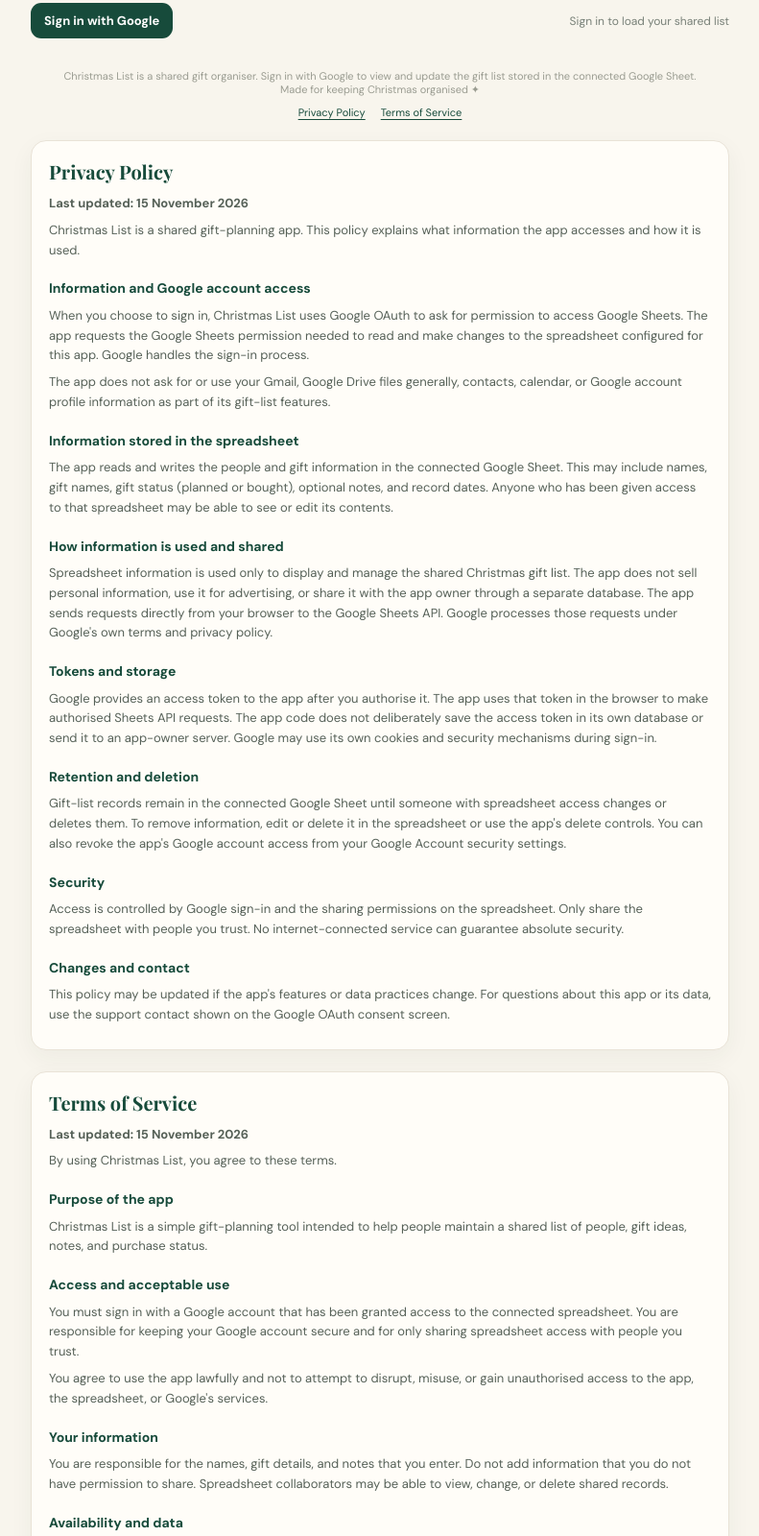
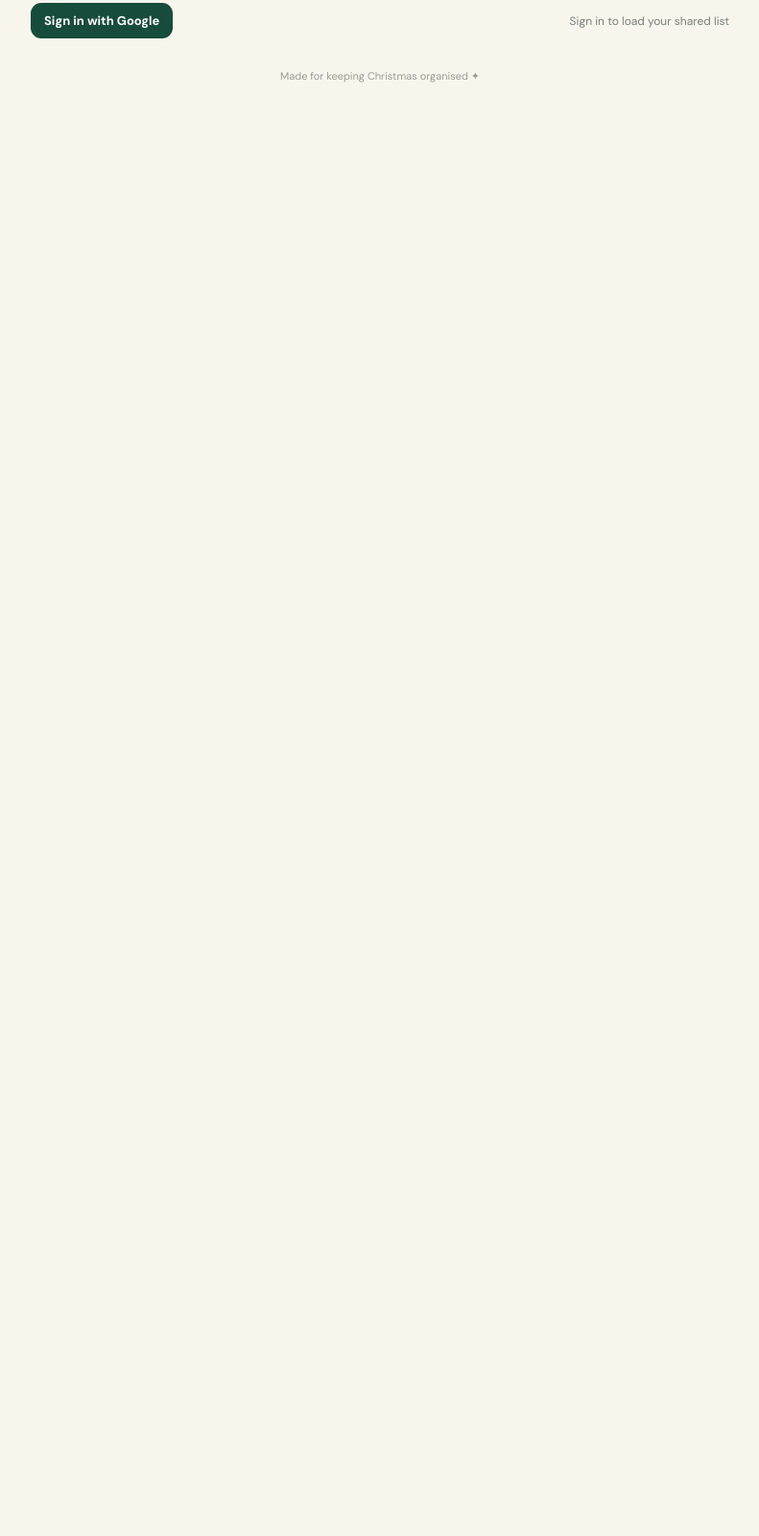
Before and after one commit to benny-gorilla/Christmas-List, a plain HTML site: page index.html in a window 1280 px wide. Shown: the part 85-1685 px from the top of the page at 96% size, without its empty margins (244-1035 px from the left). After the commit the page ends 800 px from the top, so only its background shows below. Drawn offline with nearby package versions, Linux system fonts and the light colour scheme.

Commit message:
Sign in update

```diff
--- a/index.html
+++ b/index.html
@@ -55,13 +55,6 @@
     .error{color:#a33d42}.success{color:var(--green)}
     .back{color:var(--green);font-weight:700;border:0;background:none;padding:0 0 15px}
     footer{text-align:center;color:#9a9c91;font-size:11px;margin-top:32px}
-    .legal-links{display:flex;justify-content:center;gap:16px;flex-wrap:wrap;margin-top:10px}
-    .legal-links a{color:var(--green);text-decoration:underline;text-underline-offset:3px}
-    .legal{margin-top:22px;background:var(--paper);border:1px solid var(--line);border-radius:16px;padding:18px;box-shadow:var(--shadow);font-size:13px;line-height:1.6}
-    .legal h2{font:700 20px "Playfair Display",serif;color:var(--green);margin:0 0 10px}
-    .legal h3{font-size:14px;color:var(--green);margin:18px 0 5px}
-    .legal p{margin:7px 0;color:#566158}
-    .legal a{color:var(--green)}
     @media(min-width:600px){.people{grid-template-columns:1fr 1fr}.person{align-self:start}}
   </style>
 </head>
@@ -110,71 +103,7 @@
     <label for="giftNotes">Notes (optional)</label><textarea id="giftNotes" maxlength="1000" placeholder="Size, colour, link, ideas..."></textarea>
     <div class="form-actions"><button class="btn primary" id="saveGift">Save gift</button><button class="btn secondary" id="cancelGift2">Cancel</button></div>
   </section>
-  <footer>
-    <div>Christmas List is a shared gift organiser. Sign in with Google to view and update the gift list stored in the connected Google Sheet.</div>
-    <div>Made for keeping Christmas organised ✦</div>
-    <nav class="legal-links" aria-label="Legal information">
-      <a href="#privacy-policy">Privacy Policy</a>
-      <a href="#terms-of-service">Terms of Service</a>
-    </nav>
-  </footer>
-
-  <section class="legal" id="privacy-policy">
-    <h2>Privacy Policy</h2>
-    <p><strong>Last updated: 15 November 2026</strong></p>
-    <p>Christmas List is a shared gift-planning app. This policy explains what information the app accesses and how it is used.</p>
-
-    <h3>Information and Google account access</h3>
-    <p>When you choose to sign in, Christmas List uses Google OAuth to ask for permission to access Google Sheets. The app requests the Google Sheets permission needed to read and make changes to the spreadsheet configured for this app. Google handles the sign-in process.</p>
-    <p>The app does not ask for or use your Gmail, Google Drive files generally, contacts, calendar, or Google account profile information as part of its gift-list features.</p>
-
-    <h3>Information stored in the spreadsheet</h3>
-    <p>The app reads and writes the people and gift information in the connected Google Sheet. This may include names, gift names, gift status (planned or bought), optional notes, and record dates. Anyone who has been given access to that spreadsheet may be able to see or edit its contents.</p>
-
-    <h3>How information is used and shared</h3>
-    <p>Spreadsheet information is used only to display and manage the shared Christmas gift list. The app does not sell personal information, use it for advertising, or share it with the app owner through a separate database. The app sends requests directly from your browser to the Google Sheets API. Google processes those requests under Google's own terms and privacy policy.</p>
-
-    <h3>Tokens and storage</h3>
-    <p>Google provides an access token to the app after you authorise it. The app uses that token in the browser to make authorised Sheets API requests. The app code does not deliberately save the access token in its own database or send it to an app-owner server. Google may use its own cookies and security mechanisms during sign-in.</p>
-
-    <h3>Retention and deletion</h3>
-    <p>Gift-list records remain in the connected Google Sheet until someone with spreadsheet access changes or deletes them. To remove information, edit or delete it in the spreadsheet or use the app's delete controls. You can also revoke the app's Google account access from your Google Account security settings.</p>
-
-    <h3>Security</h3>
-    <p>Access is controlled by Google sign-in and the sharing permissions on the spreadsheet. Only share the spreadsheet with people you trust. No internet-connected service can guarantee absolute security.</p>
-
-    <h3>Changes and contact</h3>
-    <p>This policy may be updated if the app's features or data practices change. For questions about this app or its data, use the support contact shown on the Google OAuth consent screen.</p>
-  </section>
-
-  <section class="legal" id="terms-of-service">
-    <h2>Terms of Service</h2>
-    <p><strong>Last updated: 15 November 2026</strong></p>
-    <p>By using Christmas List, you agree to these terms.</p>
-
-    <h3>Purpose of the app</h3>
-    <p>Christmas List is a simple gift-planning tool intended to help people maintain a shared list of people, gift ideas, notes, and purchase status.</p>
-
-    <h3>Access and acceptable use</h3>
-    <p>You must sign in with a Google account that has been granted access to the connected spreadsheet. You are responsible for keeping your Google account secure and for only sharing spreadsheet access with people you trust.</p>
-    <p>You agree to use the app lawfully and not to attempt to disrupt, misuse, or gain unauthorised access to the app, the spreadsheet, or Google's services.</p>
-
-    <h3>Your information</h3>
-    <p>You are responsible for the names, gift details, and notes that you enter. Do not add information that you do not have permission to share. Spreadsheet collaborators may be able to view, change, or delete shared records.</p>
-
-    <h3>Availability and data</h3>
-    <p>The app is provided free of charge and on an “as available” basis. It depends on GitHub Pages, Google sign-in, internet access, and the Google Sheets API. Access may occasionally be interrupted or changed. Keep your own copy or backup of important spreadsheet information.</p>
-
-    <h3>No warranty or liability</h3>
-    <p>To the extent permitted by law, the app is provided without warranties or guarantees. The app owner is not responsible for loss of gift-list data, service interruptions, or decisions made using information in the list. Nothing in these terms excludes liability that cannot legally be excluded.</p>
-
-    <h3>Changes or ending use</h3>
-    <p>The app may be changed, suspended, or discontinued. You can stop using it at any time and revoke its Google access through your Google Account settings. Spreadsheet data can be managed separately by anyone with the necessary spreadsheet permissions.</p>
-
-    <h3>Changes to these terms</h3>
-    <p>These terms may be updated when the app changes. The latest version will be published on this page.</p>
-  </section>
-</div>
+  <footer>Made for keeping Christmas organised ✦</footer>
 
 <script src="https://accounts.google.com/gsi/client" async defer></script>
 <script src="https://apis.google.com/js/api.js" async defer></script>
@@ -228,6 +157,7 @@ function waitForGoogle(){
       if (response.error || !response.access_token) {
         accessToken = null;
         $("signInBtn").classList.remove("hidden");
+        $("chooseSheetBtn").classList.add("hidden");
         $("status").textContent = "Sign-in required";
         const detail = response.error ? " (" + response.error + ")" : "";
         msg("Google needs you to sign in. Tap Sign in with Google to continue." + detail, "error");
@@ -238,7 +168,8 @@ function waitForGoogle(){
       authHasBeenGranted = true;
       $("signInBtn").classList.add("hidden");
       $("refreshBtn").classList.remove("hidden");
-      $("chooseSheetBtn").classList.remove("hidden");
+      if (selectedSpreadsheetId) $("chooseSheetBtn").classList.add("hidden");
+      else $("chooseSheetBtn").classList.remove("hidden");
       $("status").textContent = "Google connected";
       if (selectedSpreadsheetId) {
         $("app").classList.remove("hidden");
@@ -254,7 +185,7 @@ function waitForGoogle(){
   // interaction, the callback displays the sign-in button instead.
   if (authHasBeenGranted) {
     $("status").textContent = "Reconnecting to Google…";
-    tokenClient.requestAccessToken({prompt:""});
+    tokenClient.requestAccessToken({prompt:"none"});
   } else {
     $("status").textContent = "Ready to sign in";
   }
@@ -332,6 +263,7 @@ function pickerCallback(data){
     localStorage.setItem("christmasListSpreadsheetId", selectedSpreadsheetId);
     $("app").classList.remove("hidden");
     $("addPersonBtn").classList.remove("hidden");
+    $("chooseSheetBtn").classList.add("hidden");
     msg("Spreadsheet connected on this device.","success");
     loadData();
   } else if (data.action === google.picker.Action.CANCEL) {
--- a/sw.js
+++ b/sw.js
@@ -1,4 +1,4 @@
-const CACHE = "christmas-list-v4";
+const CACHE = "christmas-list-v5";
 const CORE = ["./","./index.html","./manifest.json","./icon.svg","./icon-192.png","./icon-512.png"];
 self.addEventListener("install", event => event.waitUntil(caches.open(CACHE).then(c => c.addAll(CORE)).then(()=>self.skipWaiting())));
 self.addEventListener("activate", event => event.waitUntil(caches.keys().then(keys => Promise.all(keys.filter(k => k !== CACHE).map(k => caches.delete(k)))).then(()=>self.clients.claim())));
```
